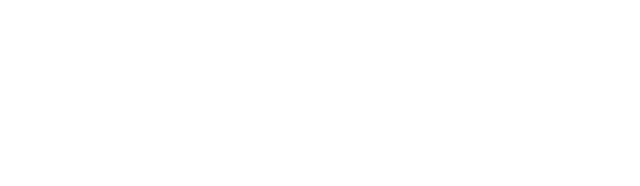
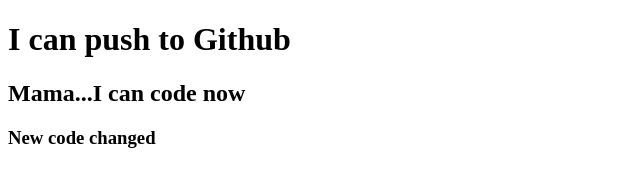
Before and after one commit to ruzhan05/my_first_repo, a plain HTML site: page index.html in a window 1280 px wide. Shown: the whole page, without its empty margins (0-640 px from the left). Drawn offline with Linux system fonts and the light colour scheme.

Commit message:
added header

```diff
--- a/index.html
+++ b/index.html
@@ -7,6 +7,8 @@
     <title>My First Repo</title>
 </head>
 <body>
-
+  <h1>I can push to Github</h1>
+  <h2>Mama...I can code now</h2>
+  <h3>New code changed</h3>
 </body>
 </html>
```
